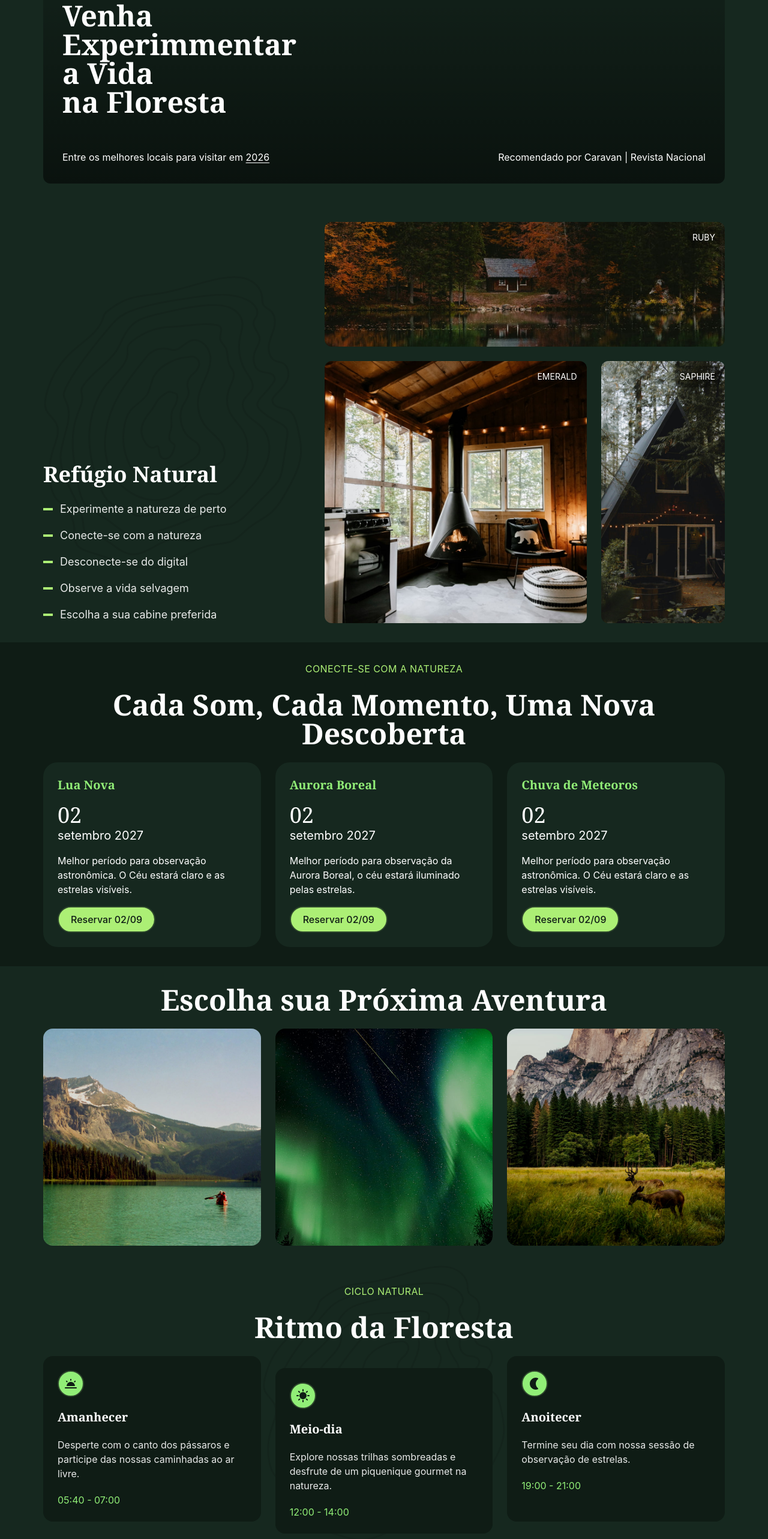
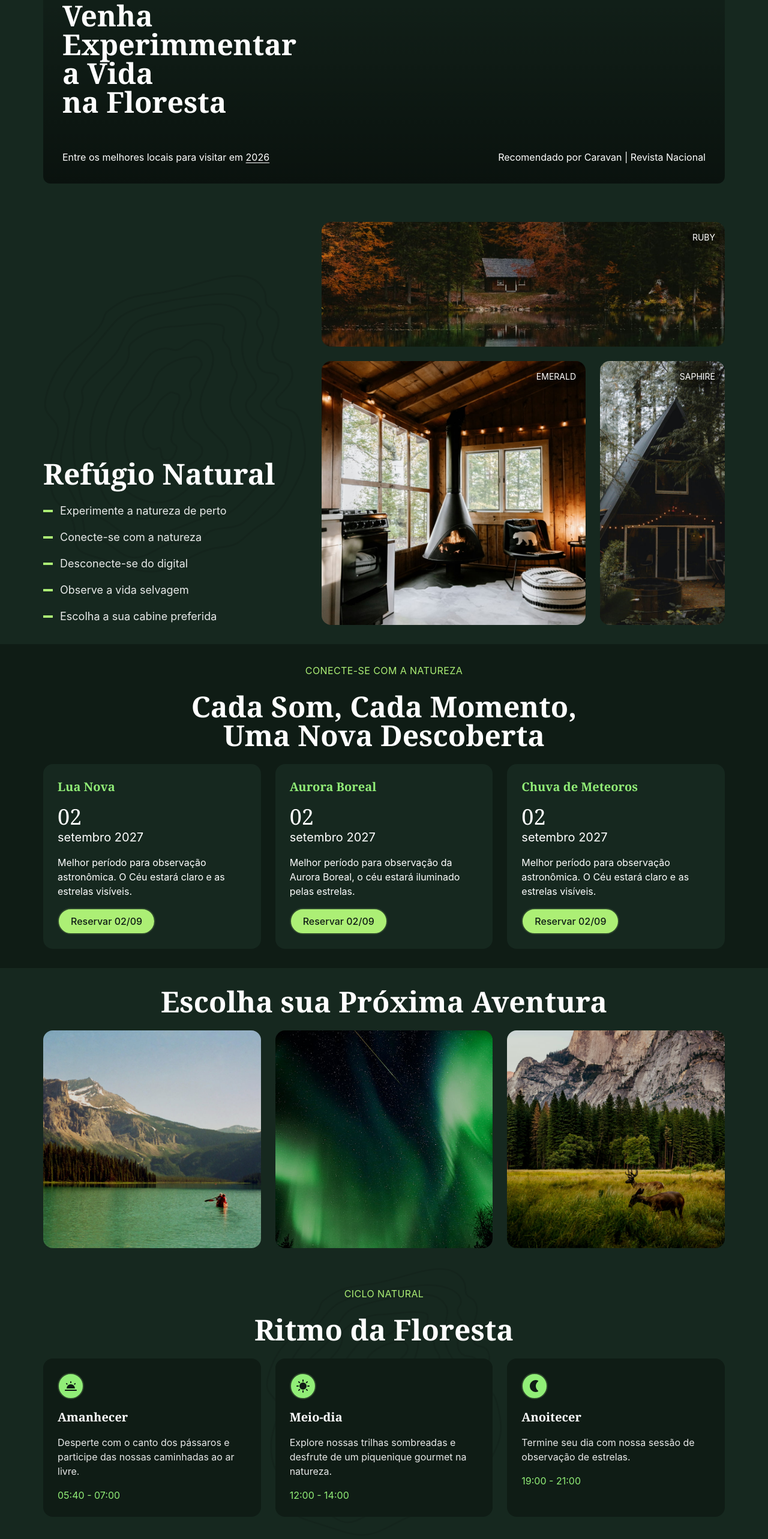
Before and after one commit to ruangmss/forest, a React (Vite) app: page / in a window 1280 px wide. Shown: the part 678-3244 px from the top of the page at 60% size. Built offline with nearby package versions, Linux system fonts and the light colour scheme.

Commit message:
fix: Padroniza seções

```diff
--- a/src/components/Refuge.jsx
+++ b/src/components/Refuge.jsx
@@ -5,12 +5,12 @@ import defaultImage from '../assets/images/default.svg';
 
 const Refuge = () => {
   return (
-    <section className="grid grid-cols-5 gap-9 container max-lg:grid-cols-1">
+    <section className="container grid grid-cols-5 gap-6 max-md:grid-cols-1">
       <div
-        className="col-span-2 flex flex-col gap-6 bg-contain bg-center bg-no-repeat h-full justify-end"
+        className="col-span-2 flex flex-col gap-6 bg-contain bg-center bg-no-repeat h-full justify-end max-md:col-span-1"
         style={{ backgroundImage: `url(${defaultImage})` }}
       >
-        <h2 className="font-serif text-balance text-4xl text-white font-semibold">
+        <h2 className="font-serif text-balance text-5xl text-white font-semibold max-md:text-4xl">
           Refúgio Natural
         </h2>
 
@@ -38,8 +38,8 @@ const Refuge = () => {
         </ul>
       </div>
 
-      <div className="col-span-3 grid grid-cols-3 gap-6  *:*:w-full  *:*:object-cover *:*:rounded-xl max-md:grid-cols-2 max-md:gap-4">
-        <div className="col-span-3 relative">
+      <div className="col-span-3 grid grid-cols-3 gap-6 [&_img]:w-full [&_img]:object-cover [&_img]:rounded-2xl max-md:col-span-1 max-md:grid-cols-2">
+        <div className="col-span-full relative">
           <img src={house1} alt="Imagem da cabine Ruby" className="h-52" />
           <span className="text-white text-sm p-2 rounded-full bg-black/30 absolute top-2 right-2 max-w-max">
             RUBY
--- a/src/components/Reservations.jsx
+++ b/src/components/Reservations.jsx
@@ -21,11 +21,11 @@ const Reservations = () => {
         <span className="text-primary-200 tracking-wide text-center">
           CONECTE-SE COM A NATUREZA
         </span>
-        <h2 className="text-5xl font-serif text-white  text-center font-semibold max-sm:text-4xl max-w-full">
+        <h2 className="font-serif text-balance text-5xl text-white font-semibold text-center max-md:text-4xl">
           Cada Som, Cada Momento, Uma Nova Descoberta
         </h2>
 
-        <ul className="flex gap-6 *:bg-primary-800 *:rounded-3xl *:flex *:flex-col *:gap-4 *:p-6 *:justify-center max-md:flex-col">
+        <ul className="grid grid-cols-3 gap-6 *:bg-primary-800 *:rounded-2xl *:flex *:flex-col *:gap-4 *:p-6 *:justify-center max-md:grid-cols-1">
           <li>
             <h3 className="text-xl text-primary-300 font-serif font-semibold">Lua Nova</h3>
 
--- a/src/components/Rhythm.jsx
+++ b/src/components/Rhythm.jsx
@@ -16,8 +16,8 @@ const Rhythm = () => {
       </h2>
 
       <ol
-        className="flex gap-6 *:bg-primary-900 *:p-6 *:rounded-2xl *:flex
-       *:flex-col *:gap-5 *:transition *:duration-200 md:*:hover:-translate-y-2 max-md:flex-col"
+        className="grid grid-cols-3 gap-6 *:bg-primary-900 *:p-6 *:rounded-2xl *:flex
+       *:flex-col *:gap-4 *:transition *:duration-200 md:*:hover:-translate-y-2 max-md:grid-cols-1"
       >
         <li>
           <div className="rounded-full p-2 bg-primary-300 border-2 border-primary-700 max-w-max">
@@ -33,7 +33,7 @@ const Rhythm = () => {
           <span className="text-primary-300">05:40 - 07:00</span>
         </li>
 
-        <li className="translate-y-5 max-md:translate-y-0">
+        <li>
           <div className="rounded-full p-2 bg-primary-300 border-2 border-primary-700 max-w-max">
             <img src={dayIcon} />
           </div>
```
